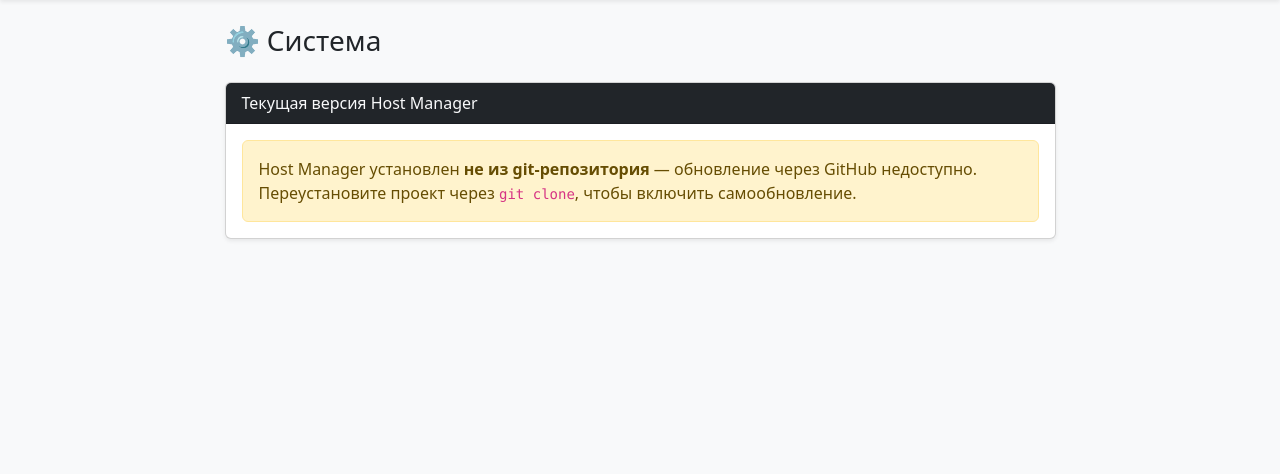
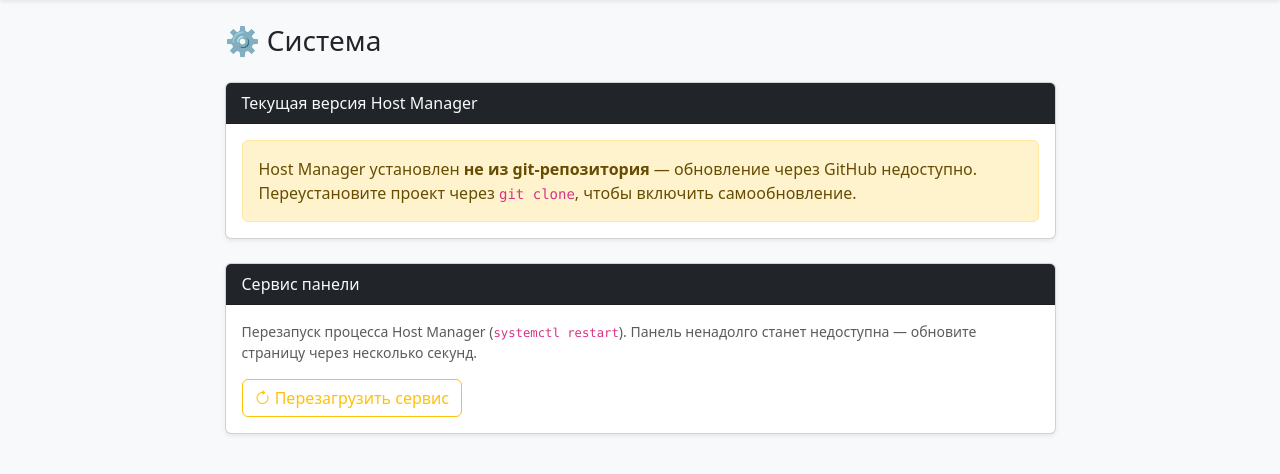
Before and after one commit to Aki-shin/Lab-Manager, a Flask app: page /system in a window 1280 px wide. Shown: the part 56-530 px from the top of the page. Run offline with Flask 3, Linux system fonts and the light colour scheme; the visitor is signed in with stand-in values (Sample User, id 1); data comes from the database, SQL or seed files in the repository; parts of the project's set-up code (start-up, migrations or seed data) failed here and were passed over.

Commit message:
Add a service restart button to the System page
Co-Authored-By: Claude Opus 4.7 (1M context) <noreply@anthropic.com>

```diff
--- a/app/routes.py
+++ b/app/routes.py
@@ -803,6 +803,17 @@ def system_dismiss_report():
     return redirect(url_for('main.system_page'))
 
 
+@bp.route('/system/restart', methods=['POST'])
+@admin_required
+def system_restart():
+    """Перезапуск сервиса панели."""
+    if self_update.schedule_restart():
+        flash('Перезапуск панели запущен — обновите страницу через ~5 секунд.', 'info')
+    else:
+        flash('Не удалось запланировать перезапуск сервиса', 'danger')
+    return redirect(url_for('main.system_page'))
+
+
 @bp.route('/system/update', methods=['POST'])
 @admin_required
 def system_update():
--- a/app/templates/system.html
+++ b/app/templates/system.html
@@ -82,6 +82,23 @@
             </tr>
           </table>
         {% endif %}
+      </div>
+    </div>
+
+    {# --- Управление сервисом --- #}
+    <div class="card shadow-sm mb-4">
+      <div class="card-header bg-dark text-light">Сервис панели</div>
+      <div class="card-body">
+        <p class="small text-muted mb-3">
+          Перезапуск процесса Host Manager (<code>systemctl restart</code>).
+          Панель ненадолго станет недоступна — обновите страницу через несколько секунд.
+        </p>
+        <form action="{{ url_for('main.system_restart') }}" method="post"
+              onsubmit="return confirm('Перезапустить сервис Host Manager? Панель ненадолго станет недоступна.');">
+          <button type="submit" class="btn btn-outline-warning">
+            <i class="bi bi-arrow-clockwise"></i> Перезагрузить сервис
+          </button>
+        </form>
       </div>
     </div>
 
```
